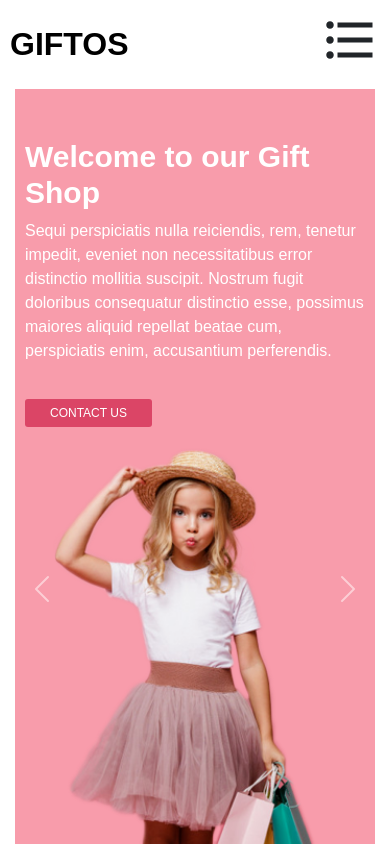
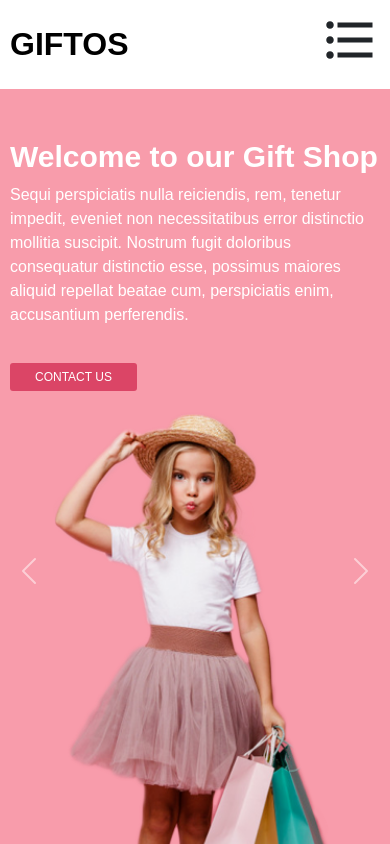
Before and after one commit to fidaakhon/onlineshop, a React (Create React App) app: page / in a window 390 px wide. Shown: the top 844 px of the page. Built offline with nearby package versions, Linux system fonts and the light colour scheme.

Commit message:
Update Slider.css

```diff
--- a/src/Components/slider/Slider.css
+++ b/src/Components/slider/Slider.css
@@ -62,7 +62,7 @@
 
 @media screen and (max-width: 768px) {
     .carousel {
-        margin: 0 15px;
+        margin: 0;
     }
     .slider{
         flex-direction: column;
```
